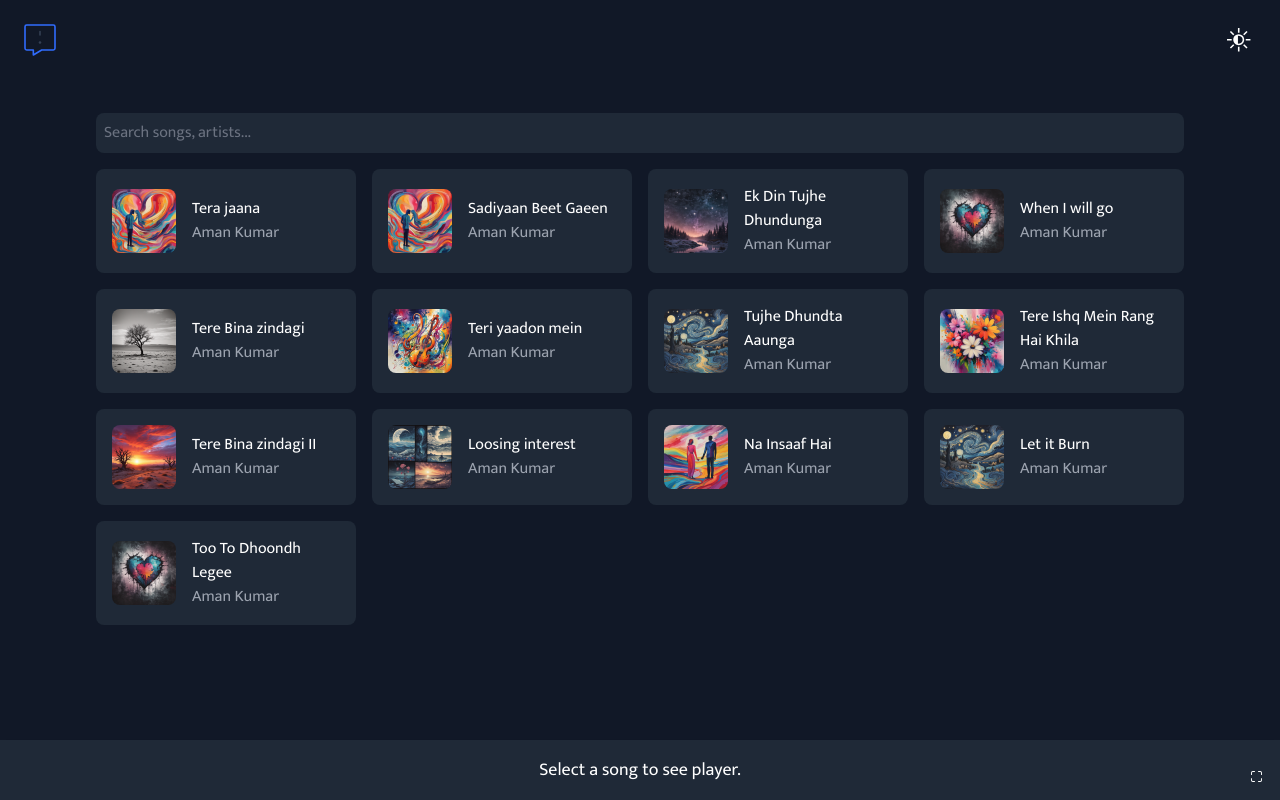
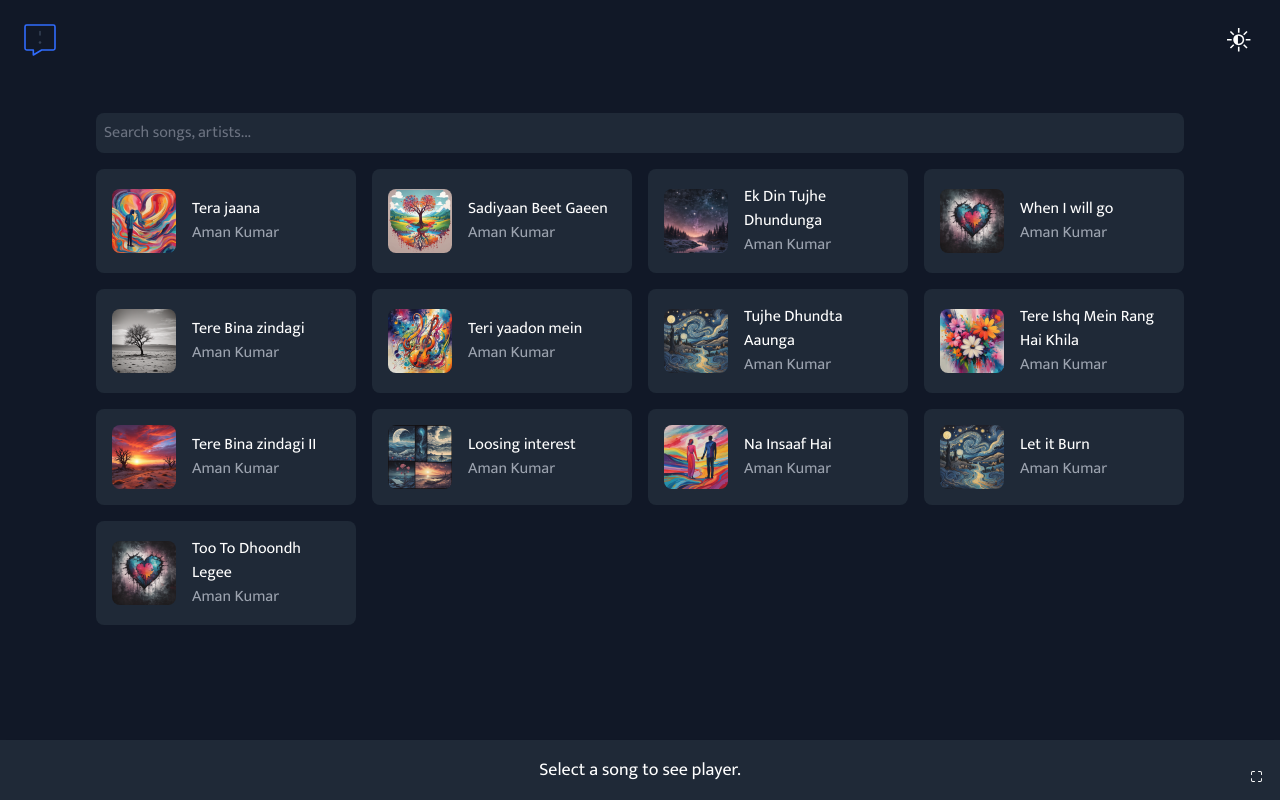
Before and after one commit to mnn2003/Music-Player, a Next.js app: page / in a window 1280 px wide. Built offline with nearby package versions, Linux system fonts and the light colour scheme.

Commit message:
Update musicData.ts

```diff
--- a/src/musicData.ts
+++ b/src/musicData.ts
@@ -13,7 +13,7 @@ export const songs: Song[] = [
     id: '2',
     title: 'Sadiyaan Beet Gaeen ',
     artist: 'Aman Kumar',
-    coverUrl: '/covers/image_eeec5627-4835-45b0-8aa2-3298f31720ea.png',
+    coverUrl: '/covers/image_c4e4328c-1e13-4c34-84ed-3009945771a0.png',
     audioUrl: '/Sadiyaan Beet Gaeen.mp3',
   },
   {
```
